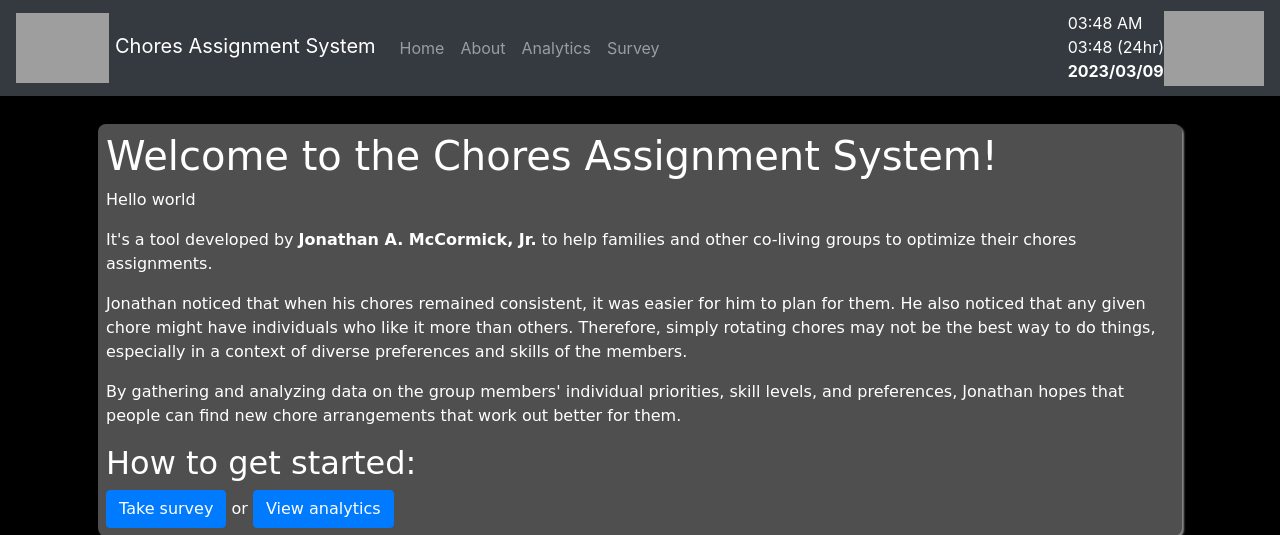
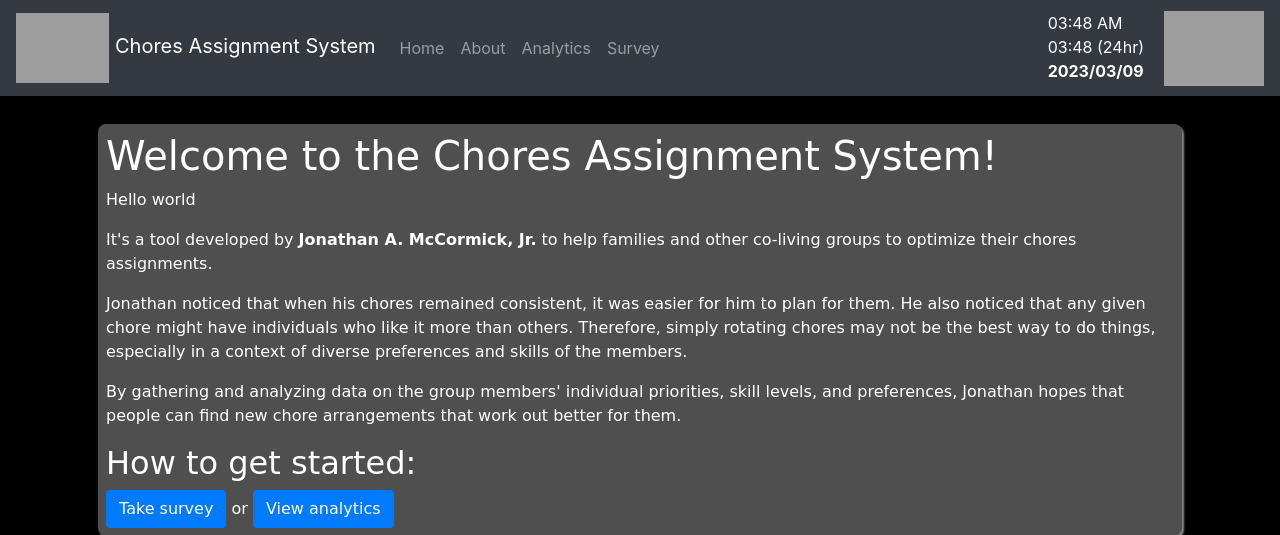
Before and after one commit to JonathanMcCormickJr/chores-assignment-system-DEV, a Flask app: page / in a window 1280 px wide. Shown: the top 535 px of the page. Run offline with Flask 2, Linux system fonts and the light colour scheme; some libraries are stand-ins or nearby versions; grey boxes are pictures that could not be loaded.

Commit message:
Add left margin to sun/moon

```diff
--- a/main.py
+++ b/main.py
@@ -7,7 +7,7 @@ import json
 
 
 app = Flask(__name__)
-app.debug = False
+app.debug = True
 
 # DARK MODE AUTO-ASSIGN
 
--- a/static/css/custom.css
+++ b/static/css/custom.css
@@ -64,3 +64,7 @@
     margin-left: -10px;
     margin-bottom: -20px;
 }
+
+.sun-moon {
+    margin-left: 20px;
+}
--- a/templates/base.html
+++ b/templates/base.html
@@ -52,13 +52,14 @@
           <br>
           <b><span id="date" style="color:white">| date |</span></b>
           <br>
+
         </div>
           {% if mode == 'dark' %}
             <!-- display moon -->
-            <img id="moon" class="float-right" src="https://cdn.pixabay.com/photo/2014/04/02/17/07/full-moon-308007_960_720.png" height=75px width=auto alt="🌙"/>
+            <img id="moon" class="float-right sun-moon" src="https://cdn.pixabay.com/photo/2014/04/02/17/07/full-moon-308007_960_720.png" height=75px width=auto alt="🌙"/>
             {% else %}
             <!-- display sun -->
-            <img id="sun" src="https://cdn.pixabay.com/photo/2014/05/21/11/43/the-sun-349394_960_720.png" height=75px width=auto alt="☀️"/>
+            <img id="sun" class="sun-moon" src="https://cdn.pixabay.com/photo/2014/05/21/11/43/the-sun-349394_960_720.png" height=75px width=auto alt="☀️"/>
           {% endif %}
       </div>
     </nav>
```
